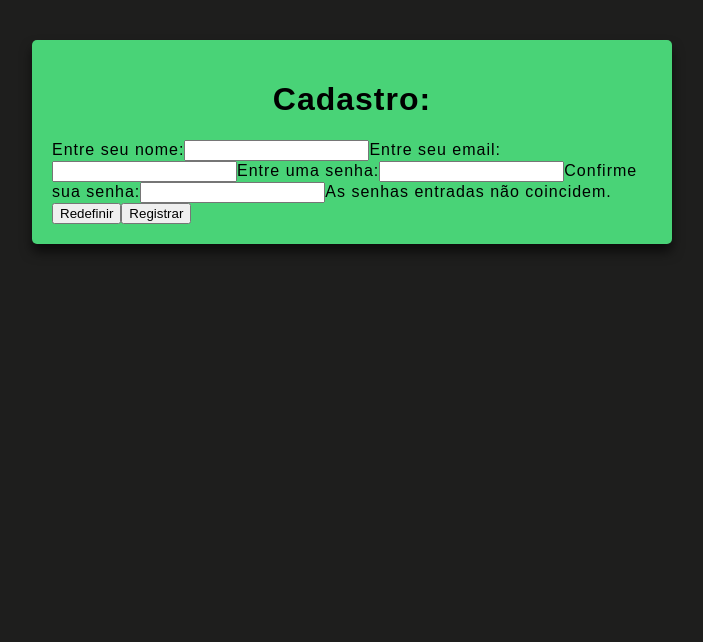
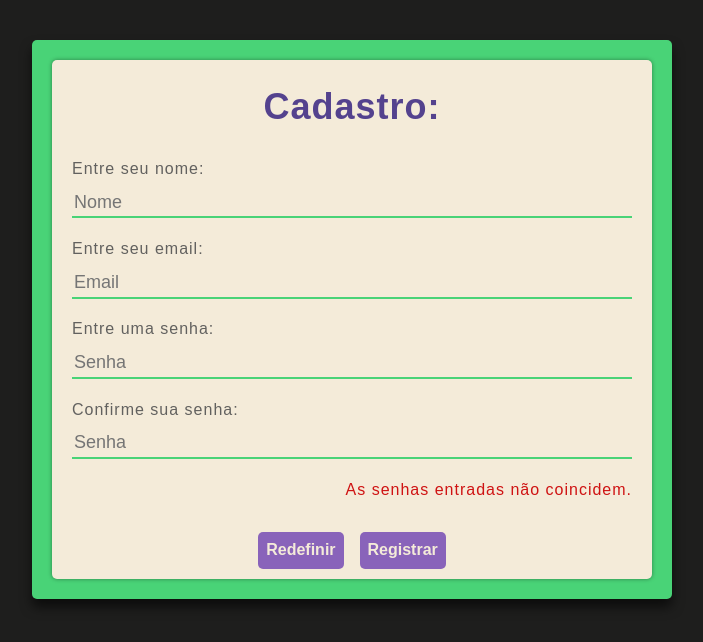
Before and after one commit to PedroPires20/Form, a React (Vite) app in the folder packages/client/: page /register in a window 1280 px wide. Shown: the top 642 px of the page, without its empty margins (288-991 px from the left). Built offline with nearby package versions, Linux system fonts and the light colour scheme.

Commit message:
Adiciondo estilos

```diff
--- a/packages/client/src/pages/Register/Register.tsx
+++ b/packages/client/src/pages/Register/Register.tsx
@@ -2,6 +2,7 @@ import React from 'react'
 import { useForm } from 'react-hook-form'
 import {
     RegisterContainer,
+    RegisterFormContainer,
     RegisterHeader,
     RegisterForm,
     RegisterFormLabel,
@@ -27,21 +28,25 @@ export function Register() {
 
     return (
     <RegisterContainer>
+        <RegisterFormContainer>
             <RegisterHeader>Cadastro:</RegisterHeader>
             <RegisterForm onSubmit={handleSubmit(onSubmit)}>
                 <RegisterFormLabel>Entre seu nome:</RegisterFormLabel>
-            <RegisterFormInput {...register("username", { required: true })}/>
+                <RegisterFormInput {...register("username", { required: true })} placeholder='Nome'/>
                 {errors.username && <RegisterFormError>É necessário preencher esse campo.</RegisterFormError>}
                 <RegisterFormLabel>Entre seu email:</RegisterFormLabel>
-            <RegisterFormInput {...register("email", { required: true })}/>
+                <RegisterFormInput {...register("email", { required: true })} placeholder='Email'/>
                 {errors.email && <RegisterFormError>É necessário preencher esse campo.</RegisterFormError>}
                 <RegisterFormLabel>Entre uma senha:</RegisterFormLabel>
-            <RegisterFormInput {...register("password", { required: true })}/>
+                <RegisterFormInput {...register("password", { required: true })} placeholder='Senha'/>
                 {errors.password && <RegisterFormError>É necessário preencher esse campo.</RegisterFormError>}
                 <RegisterFormLabel>Confirme sua senha:</RegisterFormLabel>
-            <RegisterFormInput {...register("passwordValidade", {
+                <RegisterFormInput
+                    {...register("passwordValidade", {
                     required: true,
-                validate: (validatePass) => validatePass === password })}
+                    validate: (validatePass) => validatePass === password })
+                    }
+                    placeholder='Senha'
                 />
                 {
                 errors.passwordValidade?.type === "required"?
@@ -53,6 +58,7 @@ export function Register() {
                     <button>Registrar</button>
                 </RegisterFormButtons>
             </RegisterForm>
+        </RegisterFormContainer>
     </RegisterContainer>
     )
 }
--- a/packages/client/src/pages/Register/RegisterStyles.ts
+++ b/packages/client/src/pages/Register/RegisterStyles.ts
@@ -13,26 +13,75 @@ export const RegisterContainer = styled.div`
     background-color: var(--primary);
 `
 
+export const RegisterFormContainer = styled.div`
+    width: calc(100% - 40px);
+    padding: 10px 20px;
+    background-color: var(--light);
+    box-shadow: #00000063 0 0 4px 0px;
+    border-radius: 5px;
+`
+
 export const RegisterHeader = styled.h1`
-
+    text-align: center;
+    font-size: 36px;
+    color: var(--secondary-dark);
+    margin: 1rem 0 2rem 0;
 `
 
 export const RegisterForm = styled.form`
-
+    display: flex;
+    flex-flow: column wrap;
+    row-gap: 0.8rem;
 `
 
 export const RegisterFormLabel = styled.label`
-
+    font-size: 16px;
+    color: var(--dark-gray);
 `
 
 export const RegisterFormInput = styled.input`
+    border: none;
+    outline: none;
+    background-color: transparent;
+    border-bottom: 2px solid var(--primary);
+    padding-bottom: 0.2em;
+    font-size: 18px;
+    color: var(--dark);
+    margin-bottom: 0.5em;
 
+    &:focus {
+        border-color: var(--secondary);
+    }
 `
 
 export const RegisterFormError = styled.label`
-
+    align-self: flex-end;
+    font-size: 16px;
+    color: #cf1313;
 `
 
 export const RegisterFormButtons = styled.div`
+    display: flex;
+    flex-flow: row nowrap;
+    column-gap: 1rem;
+    align-self: center;
+    margin-top: 20px;
 
+    & button {
+        padding: 0.6rem 0.5rem;
+        border: none;
+        border-radius: 5px;
+        font-size: 16px;
+        font-weight: 600;
+        color: var(--light);
+        background-color: var(--secondary);
+    }
+
+    & button:hover {
+        filter: brightness(120%);
+    }
+
+    & button:active {
+        filter: brightness(80%);
+    }
 `
```
Lines whose indentation alone changed are shown as unchanged.
